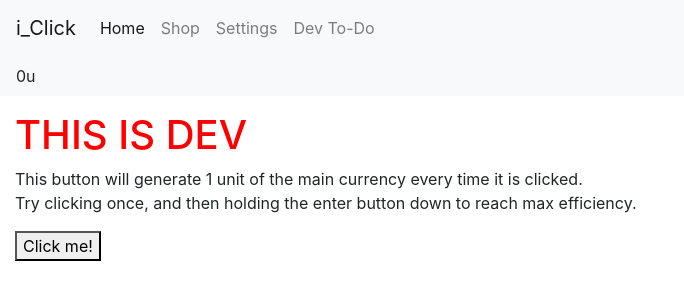
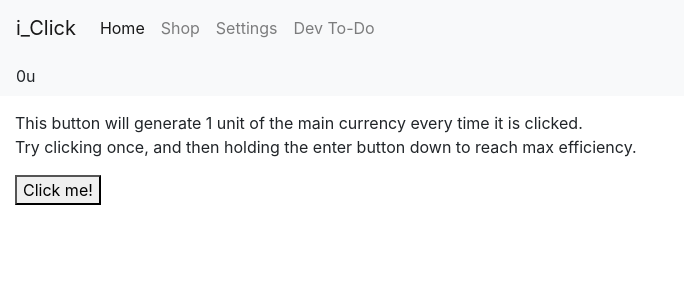
Before and after one commit to i-cal/i-cal.github.io, a plain HTML site: page index.html in a window 1280 px wide. Shown: the whole page, without its empty margins (0-684 px from the left). Drawn offline with nearby package versions, Linux system fonts and the light colour scheme.

Commit message:
Removes testing message

```diff
--- a/index.html
+++ b/index.html
@@ -38,7 +38,6 @@
 
 
         <div id="mainDiv">
-            <h1 style="color:red">THIS IS DEV</h1>
             <p>This button will generate 1 unit of the main currency every time it is clicked.<br>Try clicking once, and then holding the enter button down to reach max efficiency.</p>
             <button id="btnClickMe">Click me!</button>
 
```
